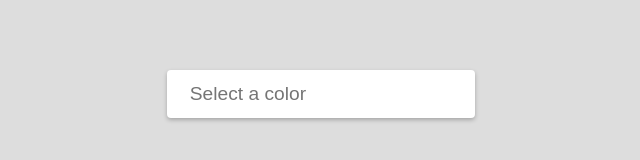
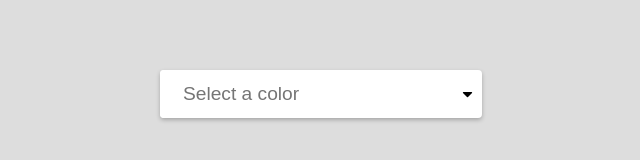
Before and after one commit to yb1997/cdk-autocomplete, an Angular app: page / in a window 1280 px wide. Shown: the part 306-466 px from the top of the page, without its empty margins (319-959 px from the left). Built offline with nearby package versions, Linux system fonts and the light colour scheme.

Commit message:
fix action icons styles

```diff
--- a/package.json
+++ b/package.json
@@ -20,6 +20,7 @@
     "@angular/platform-browser": "~10.2.4",
     "@angular/platform-browser-dynamic": "~10.2.4",
     "@angular/router": "~10.2.4",
+    "@fortawesome/fontawesome-free": "^5.15.3",
     "rxjs": "~6.6.0",
     "tslib": "^2.0.0",
     "zone.js": "~0.10.2"
--- a/src/app/components/cdk-dropdown/cdk-dropdown.component.html
+++ b/src/app/components/cdk-dropdown/cdk-dropdown.component.html
@@ -1,14 +1,26 @@
-<div class="textbox-container">
+<div class="textbox-container" cdkOverlayOrigin #trigger="cdkOverlayOrigin">
+  <div class="textbox-wrapper">
     <input
+      id="dropdown-textbox"
       #textbox
       type="text"
-    cdkOverlayOrigin
-    #trigger="cdkOverlayOrigin"
       (focus)="handleDropdownFocus($event)"
       (blur)="handleDropdownBlur($event)"
       [placeholder]="placeholder"
     />
-  <div *ngIf="currentIndex !== -1" (click)="handleClearIconClick($event)" class="clear-icon-container">&#x2a2f;</div>
+    <div
+      *ngIf="currentIndex !== -1"
+      (click)="handleClearIconClick($event)"
+      class="clear-icon-container"
+    >
+      &#x2a2f;
+    </div>
+  </div>
+  <div class="actions-container">
+    <div [class.rotate]="isOpen" (click)="toggleDropdown()" class="down-icon-container">
+      <i class="fas fa-caret-down"></i>
+    </div>
+  </div>
 </div>
 
 <ng-template
--- a/src/app/components/cdk-dropdown/cdk-dropdown.component.scss
+++ b/src/app/components/cdk-dropdown/cdk-dropdown.component.scss
@@ -2,26 +2,47 @@
   position: relative;
   display: flex;
   align-items: center;
+  flex-direction: row;
+  box-shadow: 0 2px 4px rgb(0 0 0 / 25%);
+  border-radius: 4px;
+  overflow: hidden;
+  background-color: white;
 
-  input {
-    padding: 0.7em 1.2em;
-    padding-right: 2em;
-    border-radius: 4px;
-    font-size: 1.2rem;
-    outline: none;
-    box-shadow: 0 2px 4px rgb(0 0 0 / 25%);
-    border: none;
+  .textbox-wrapper {
+    position: relative;
+    display: flex;
+    align-items: center;
 
-    &:focus {
-      background-color: darken(white, 2%);
+    input {
+      font-size: 1.2rem;
+      padding: 0.7em 1.2em;
+      outline: none;
+      border: none;
+    }
+
+    .clear-icon-container {
+      position: absolute;
+      right: 0.5em;
+      cursor: pointer;
     }
   }
 
-  .clear-icon-container {
-    position: absolute;
-    right: 1em;
-    cursor: pointer;
+
+  .actions-container {
+    padding: 0 0.4em;
+
+    .down-icon-container {
+      padding: 0 0.2em;
+      cursor: pointer;
+      transition: transform 0.4s;
+
+      &.rotate {
+        transform: rotate(180deg);
+      }
+    }
   }
+
+
 
 }
 
--- a/src/app/components/cdk-dropdown/cdk-dropdown.component.ts
+++ b/src/app/components/cdk-dropdown/cdk-dropdown.component.ts
@@ -1,13 +1,24 @@
-import { CdkVirtualScrollViewport } from '@angular/cdk/scrolling';
-import { AfterViewInit, Component, ElementRef, Input, OnChanges, OnInit, SimpleChange, SimpleChanges, ViewChild } from '@angular/core';
+import { CdkOverlayOrigin } from "@angular/cdk/overlay";
+import { CdkVirtualScrollViewport } from "@angular/cdk/scrolling";
+import {
+  AfterViewInit,
+  Component,
+  ElementRef,
+  Input,
+  OnChanges,
+  OnInit,
+  SimpleChange,
+  SimpleChanges,
+  ViewChild,
+} from "@angular/core";
 
 @Component({
-  selector: 'cdk-dropdown',
-  templateUrl: './cdk-dropdown.component.html',
-  styleUrls: ["./cdk-dropdown.component.scss"]
+  selector: "cdk-dropdown",
+  templateUrl: "./cdk-dropdown.component.html",
+  styleUrls: ["./cdk-dropdown.component.scss"],
 })
 export class CdkDropdownComponent implements OnInit, OnChanges {
-  constructor() { }
+  constructor() {}
 
   @Input()
   items: any[];
@@ -24,6 +35,9 @@ export class CdkDropdownComponent implements OnInit, OnChanges {
   @ViewChild("textbox", { static: true })
   textboxRef: ElementRef<HTMLInputElement>;
 
+  @ViewChild(CdkOverlayOrigin, { static: true })
+  overlayOriginRef: CdkOverlayOrigin;
+
   @ViewChild(CdkVirtualScrollViewport)
   scrollViewport: CdkVirtualScrollViewport;
 
@@ -33,13 +47,10 @@ export class CdkDropdownComponent implements OnInit, OnChanges {
   displayList = [];
 
   ngOnInit() {
-    console.log("ngOnInit fired");
-    this.dropdownWidth = this.textbox.getBoundingClientRect().width;
-    console.log(this.displayList);
+    this.dropdownWidth = this.overlayOrigin.getBoundingClientRect().width;
   }
 
   ngOnChanges(changes: SimpleChanges) {
-    console.log("ngOnChanges called");
     for (let prop in changes) {
       const propChange = changes[prop] as SimpleChange;
 
@@ -61,8 +72,20 @@ export class CdkDropdownComponent implements OnInit, OnChanges {
     return this.textboxRef.nativeElement;
   }
 
+  get overlayOrigin() {
+    return this.overlayOriginRef.elementRef.nativeElement as HTMLElement;
+  }
+
+  toggleDropdown() {
+    this.isOpen = !this.isOpen;
+  }
+
+  openDropdown() {
+    this.isOpen = true;
+  }
+
   handleDropdownFocus(e: Event) {
-    this.isOpen = true;
+    this.openDropdown();
   }
 
   handleDropdownBlur(e: Event) {
@@ -86,7 +109,7 @@ export class CdkDropdownComponent implements OnInit, OnChanges {
 
   handleDropdownOptionsVisible() {
     if (this.currentIndex !== -1) {
-      setTimeout(_ => {
+      setTimeout((_) => {
         this.scrollViewport.scrollToIndex(this.currentIndex);
       });
     }
@@ -97,7 +120,7 @@ export class CdkDropdownComponent implements OnInit, OnChanges {
     this.clearTextBox();
     this.clearSelection();
     this.resetDisplayList();
-    this.isOpen = true;
+    this.openDropdown();
   }
 
   clearSelection() {
@@ -108,9 +131,5 @@ export class CdkDropdownComponent implements OnInit, OnChanges {
     this.textbox.value = "";
   }
 
-  resetDisplayList() {
-
-  }
-
-
+  resetDisplayList() {}
 }
--- a/src/styles.scss
+++ b/src/styles.scss
@@ -1,5 +1,7 @@
 /* You can add global styles to this file, and also import other style files */
 @import '~@angular/cdk/overlay-prebuilt.css';
+@import "~@fortawesome/fontawesome-free/css/all.css";
+
 
 * {
   box-sizing: border-box;
```
Also changed, not shown: 1 other file (tests, documents, lock files or other folders). Lines whose indentation alone changed are shown as unchanged.
